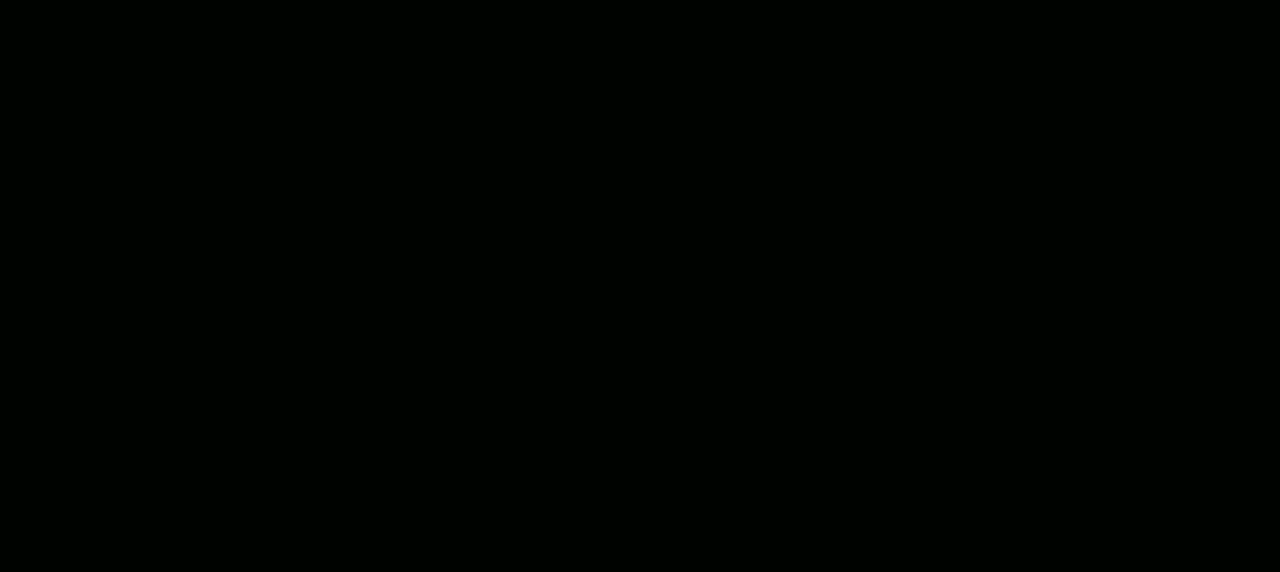
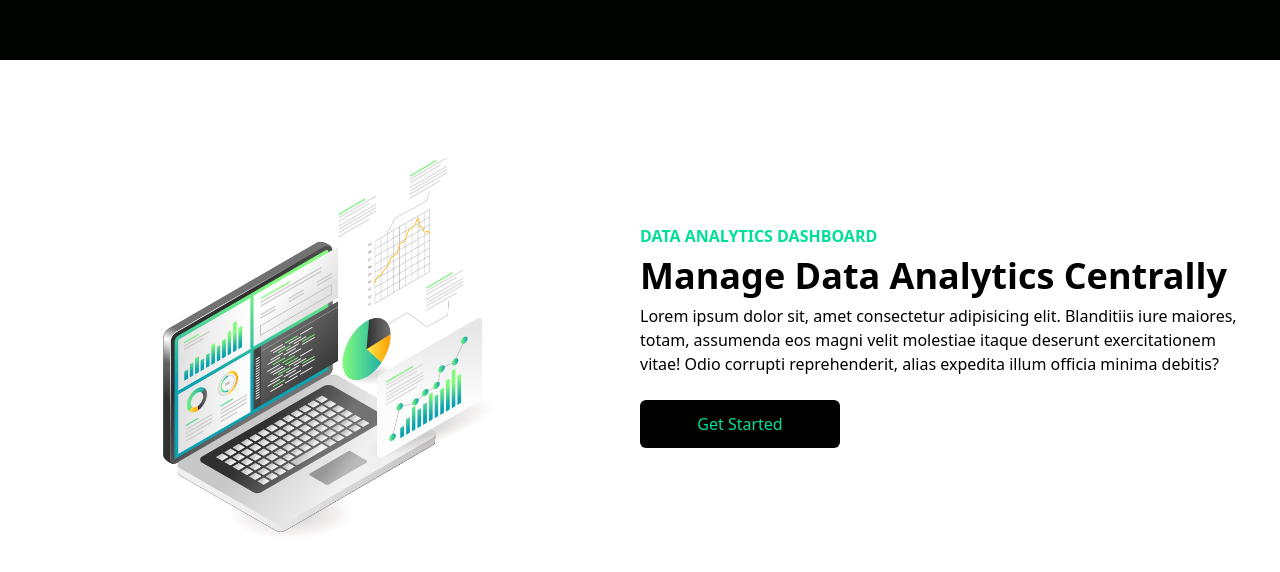
Before and after one commit to ArnabChatterjee20k/React, a React (Create React App) app in the folder tailwind/: page / in a window 1280 px wide. Shown: the part 932-1504 px from the top of the page. Before the commit the page ends 992 px from the top, so only its background shows below. Built offline with nearby package versions, Linux system fonts and the light colour scheme.

Commit message:
made analytics component

```diff
--- a/tailwind/src/App.js
+++ b/tailwind/src/App.js
@@ -1,4 +1,5 @@
 import './App.css';
+import { Analytics } from './component/Analytics';
 import { Hero } from './component/Hero';
 import { Navbar } from './component/Navbar';
 function App() {
@@ -6,6 +7,7 @@
     <>
       <Navbar/>
       <Hero/>
+      <Analytics/>
     </>
   );
 }
--- /dev/null
+++ b/tailwind/src/component/Analytics.jsx
@@ -0,0 +1,18 @@
+import Laptop from "../assests/laptop.jpg"
+
+export const Analytics = () => {
+    return (
+        <div className='w-full bg-white py-16 px-4'>
+            {/* by default grid is 1col */}
+            <div className='max-w-[1240px] mx-auto grid md:grid-cols-2'>
+                <img src={Laptop} className="w-[500px] mx-auto my-4" alt="laptop" />
+                <div className="flex flex-col justify-center">
+                    <p className="text-[#00df9a] font-bold">DATA ANALYTICS DASHBOARD</p>
+                    <h1 className="text-2xl font-bold py-2 md:text-4xl sm:text-3xl">Manage Data Analytics Centrally</h1>
+                    <p>Lorem ipsum dolor sit, amet consectetur adipisicing elit. Blanditiis iure maiores, totam, assumenda eos magni velit molestiae itaque deserunt exercitationem vitae! Odio corrupti reprehenderit, alias expedita illum officia minima debitis?</p>
+                    <button className='text-[#00df9a] w-[200px] rounded-md font-medium my-6 mx-auto px-6 py-3 bg-black md:mx-0'>Get Started</button>
+                </div>
+            </div>
+        </div>
+    )
+}
```
